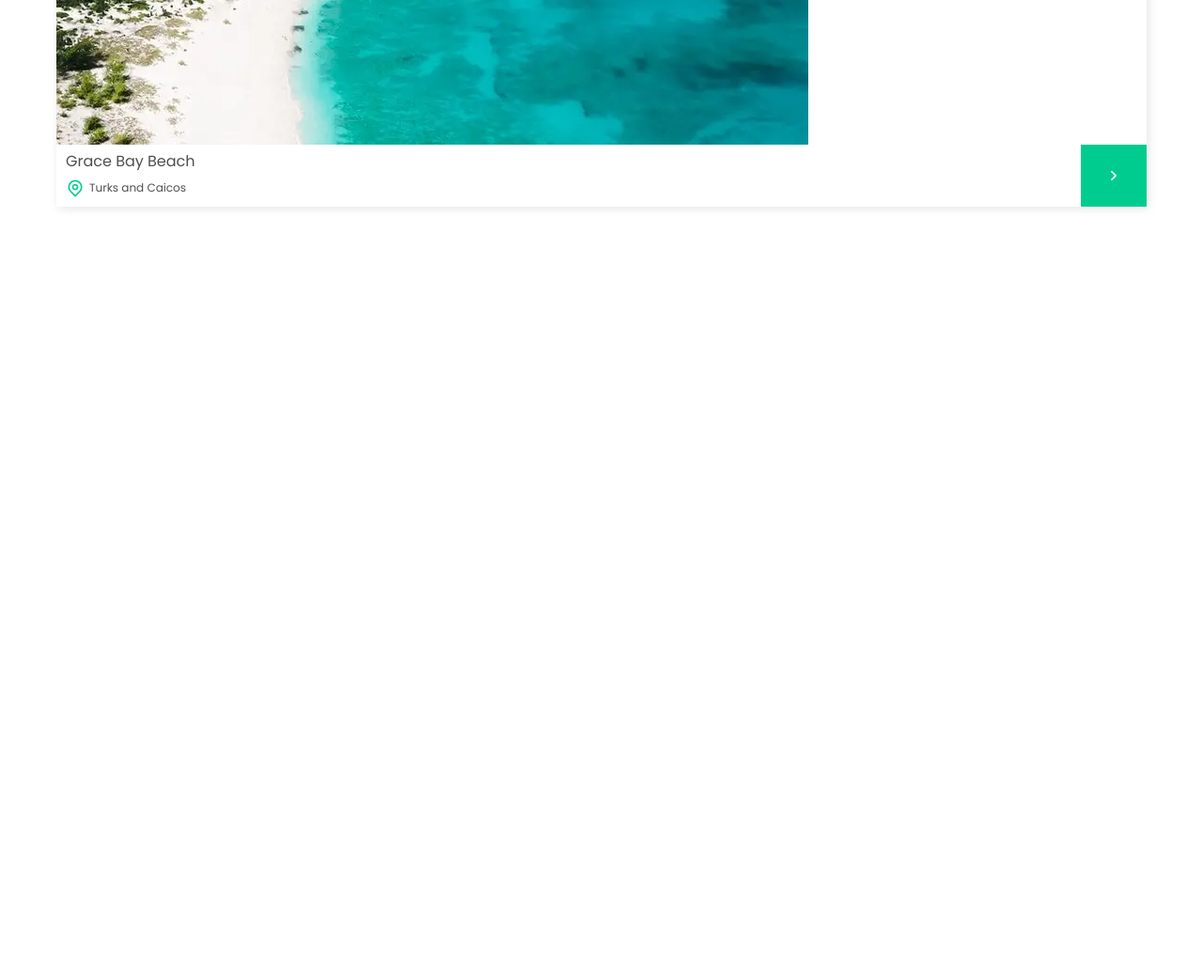
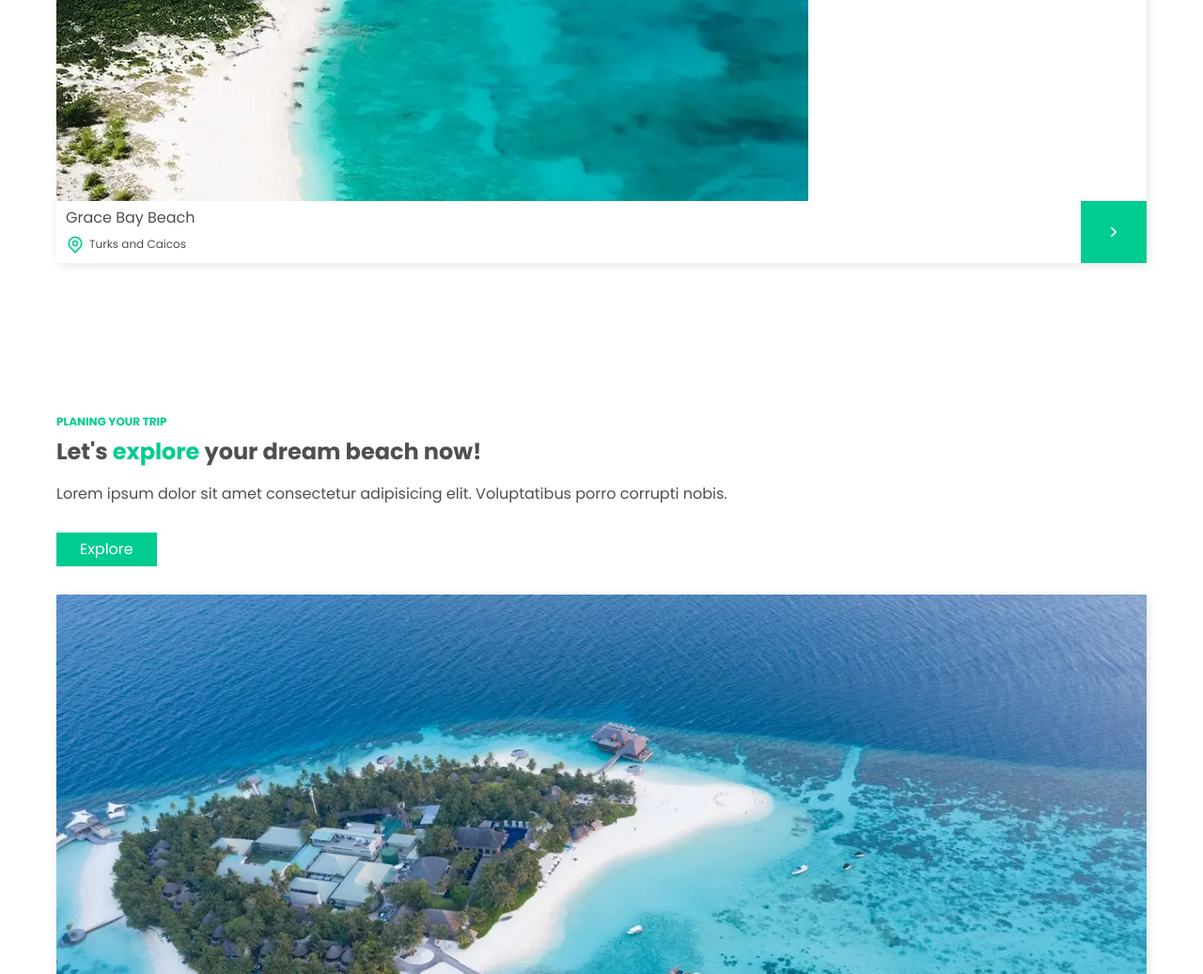
Before and after one commit to NikitosKokos/SeaSide, a website: page SeaSide/index.html in a window 1280 px wide. Shown: the part 4523-5560 px from the top of the page at 94% size. Before the commit the page ends 4823 px from the top, so only its background shows below. Drawn offline with nearby package versions, Linux system fonts and the light colour scheme; files whose address does not match are found by name.

Commit message:
added section plan trip

```diff
--- a/#src/scss/blocks/_main.scss
+++ b/#src/scss/blocks/_main.scss
@@ -116,6 +116,7 @@
 .popular-destinations {
 
    &__container {
+      gap: 3rem;
    }
 
    &__data {
@@ -182,3 +183,26 @@
 .secondary-grid {
    gap: $gap-lg;
 }
+
+
+.plan-trip {
+
+   &__container {
+      gap: 3rem;
+   }
+
+   &__data {
+   }
+
+   &__tagline {
+   }
+
+   &__title {
+   }
+
+   &__descr {
+   }
+
+   &__data-wrapper {
+   }
+}
--- a/SeaSide/index.html
+++ b/SeaSide/index.html
@@ -69,7 +69,7 @@
 				</section>
 				<section class="popular-destinations section">
 					<div class='popular-destinations__container _container d-grid'>
-						<div class="popular-destinations__data">
+						<div class="popular-destinations__data order-2">
 							<span class="popular-destinations__tagline tagline">Popular Destinations</span>
 							<h2 class="popular-destinations__title title">
 								Beaches with the most <span class="accent-text">visitors</span> this year
@@ -147,6 +147,23 @@
 						</div>
 					</div>
 				</section>
+				<section class="plan-trip section">
+					<div class='plan-trip__container _container d-grid'>
+						<div class="plan-trip__data">
+							<span class="plan-trip__tagline tagline">Planing your trip</span>
+							<h2 class="plan-trip__title title">
+								Let's <span class="accent-text">explore</span> your dream beach now!
+							</h2>
+							<p class="plan-trip__descr descr">
+								Lorem ipsum dolor sit amet consectetur adipisicing elit. Voluptatibus porro corrupti nobis.
+							</p>
+							<a href="#" class="btn">Explore</a>
+						</div>
+						<div class="plan-trip__data-wrapper image-box">
+							<picture><source srcset="./img/plan-trip-image.webp" type="image/webp"><img src="./img/plan-trip-image.jpg" alt="plan"></picture>
+						</div>
+					</div>
+				</section>
 			</main>
 			<footer class="footer">
 	<div class="footer__content _container">
```
Also changed, not shown: #src/index.html (+18 -1 lines), SeaSide/css/style.css, SeaSide/css/style.min.css.
